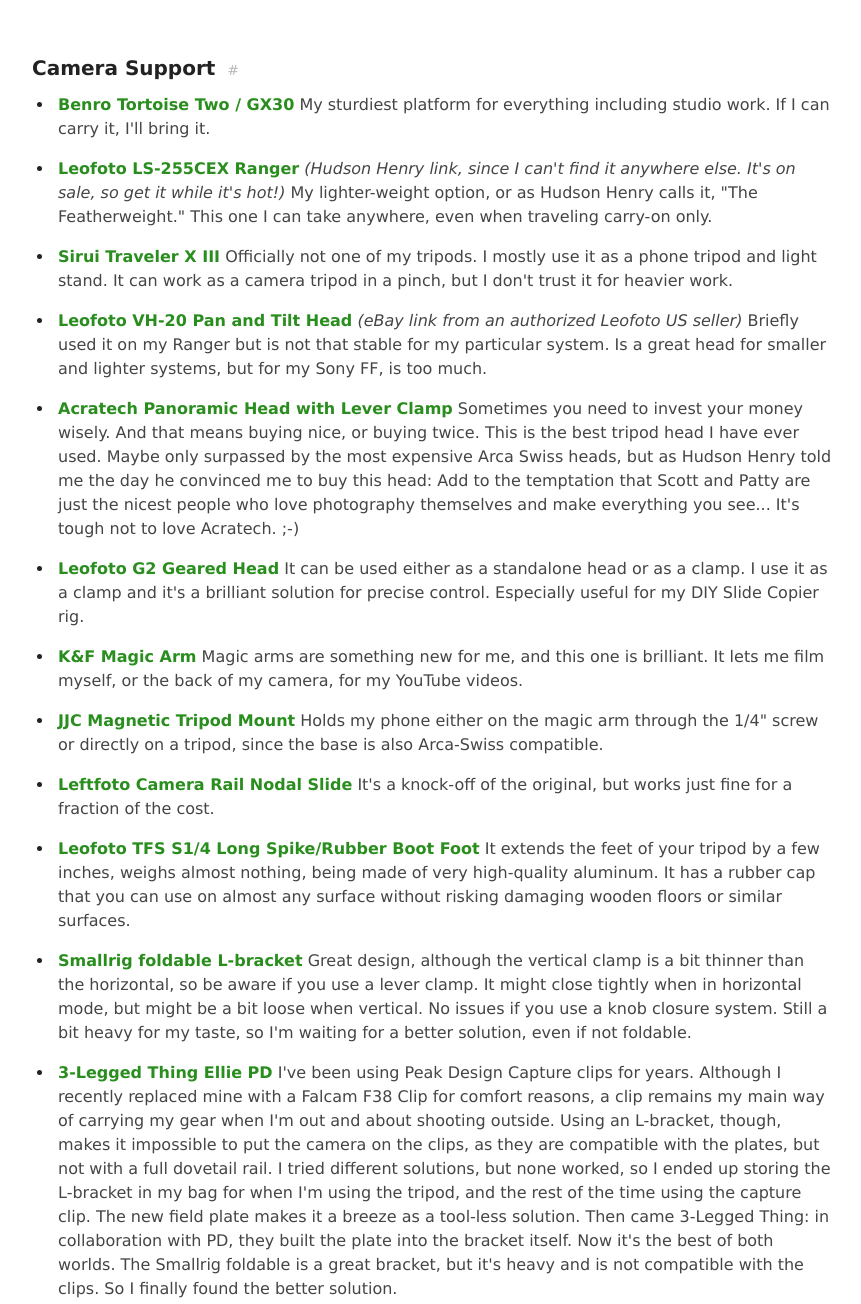
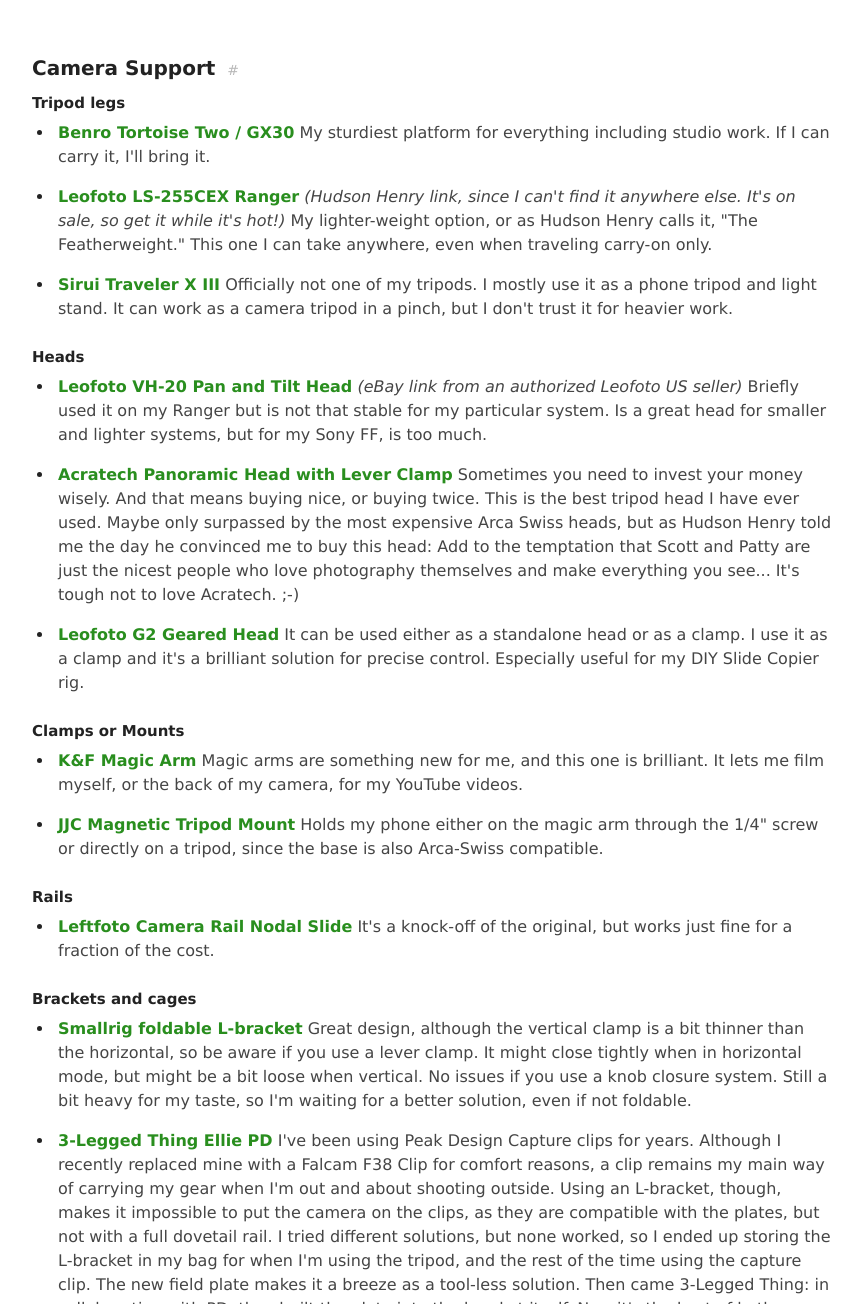
Before and after one commit to martinocando-cyberabu/allthelinks, a plain HTML site: page index.html in a window 1280 px wide. Shown: the part 2110-3414 px from the top of the page, without its empty margins (368-1229 px from the left). Drawn offline with Linux system fonts and the light colour scheme.

Commit message:
Split Camera Support into sub-categories

```diff
--- a/index.html
+++ b/index.html
@@ -106,6 +106,8 @@
   .note { font-style: italic; }
   ol.sub { margin: 6px 0 0; padding-left: 24px; list-style: lower-alpha; }
 
+  h3.subcat { color: var(--heading); font-size: 15px; line-height: 20px; font-weight: 700; margin: 26px 0 8px; scroll-margin-top: 56px; }
+  section h2 + h3.subcat { margin-top: 4px; }
   .top { display: inline-block; margin-top: 30px; font-size: 14px; }
   footer { margin-top: 48px; padding-top: 16px; border-top: 1px solid var(--rule); font-size: 13px; color: var(--muted); }
   footer a { font-weight: 400; }
@@ -241,21 +243,37 @@
 <!-- ============ CAMERA SUPPORT ============ -->
 <section id="camerasupport">
   <h2>Camera Support</h2>
+  <h3 class="subcat" id="tripod-legs">Tripod legs</h3>
   <ul class="items">
     <li><a href="https://link.amazon/B0b7KEPTv" rel="sponsored noopener" target="_blank">Benro Tortoise Two / GX30</a> <span class="desc">My sturdiest platform for everything including studio work. If I can carry it, I'll bring it.</span></li>
     <li><a href="https://shop.hudsonhenry.com/products/leofoto-ranger-ls-255cex-leveling-base-tripod-carbon-fiber-cf-5-section-smaller-lighter-more-stable" rel="noopener" target="_blank">Leofoto LS-255CEX Ranger</a> <span class="note">(Hudson Henry link, since I can't find it anywhere else. It's on sale, so get it while it's hot!)</span> <span class="desc">My lighter-weight option, or as Hudson Henry calls it, "The Featherweight." This one I can take anywhere, even when traveling carry-on only.</span></li>
     <li><a href="https://link.amazon/B06bOXmPM" rel="sponsored noopener" target="_blank">Sirui Traveler X III</a> <span class="desc">Officially not one of my tripods. I mostly use it as a phone tripod and light stand. It can work as a camera tripod in a pinch, but I don't trust it for heavier work.</span></li>
+  </ul>
+  <h3 class="subcat" id="heads">Heads</h3>
+  <ul class="items">
     <li><a href="https://www.ebay.com/itm/314480250727" rel="noopener" target="_blank">Leofoto VH-20 Pan and Tilt Head</a> <span class="note">(eBay link from an authorized Leofoto US seller)</span> <span class="desc">Briefly used it on my Ranger but is not that stable for my particular system. Is a great head for smaller and lighter systems, but for my Sony FF, is too much.</span></li>
     <li><a href="https://link.amazon/B04yZ1hqM" rel="sponsored noopener" target="_blank">Acratech Panoramic Head with Lever Clamp</a> <span class="desc">Sometimes you need to invest your money wisely. And that means buying nice, or buying twice. This is the best tripod head I have ever used. Maybe only surpassed by the most expensive Arca Swiss heads, but as Hudson Henry told me the day he convinced me to buy this head: Add to the temptation that Scott and Patty are just the nicest people who love photography themselves and make everything you see... It's tough not to love Acratech. ;-)</span></li>
     <li><a href="https://www.ebay.com/itm/235464827925" rel="noopener" target="_blank">Leofoto G2 Geared Head</a> <span class="desc">It can be used either as a standalone head or as a clamp. I use it as a clamp and it's a brilliant solution for precise control. Especially useful for my DIY Slide Copier rig.</span></li>
+  </ul>
+  <h3 class="subcat" id="clamps-mounts">Clamps or Mounts</h3>
+  <ul class="items">
     <li><a href="https://link.amazon/B0frrXXIr" rel="sponsored noopener" target="_blank">K&amp;F Magic Arm</a> <span class="desc">Magic arms are something new for me, and this one is brilliant. It lets me film myself, or the back of my camera, for my YouTube videos.</span></li>
     <li><a href="https://link.amazon/B0hR53MnT" rel="sponsored noopener" target="_blank">JJC Magnetic Tripod Mount</a> <span class="desc">Holds my phone either on the magic arm through the 1/4" screw or directly on a tripod, since the base is also Arca-Swiss compatible.</span></li>
+  </ul>
+  <h3 class="subcat" id="rails">Rails</h3>
+  <ul class="items">
     <li><a href="https://link.amazon/B05YDb90J" rel="sponsored noopener" target="_blank">Leftfoto Camera Rail Nodal Slide</a> <span class="desc">It's a knock-off of the original, but works just fine for a fraction of the cost.</span></li>
-    <li><a href="https://www.ebay.com/itm/205626829220" rel="noopener" target="_blank">Leofoto TFS S1/4 Long Spike/Rubber Boot Foot</a> <span class="desc">It extends the feet of your tripod by a few inches, weighs almost nothing, being made of very high-quality aluminum. It has a rubber cap that you can use on almost any surface without risking damaging wooden floors or similar surfaces.</span></li>
+  </ul>
+  <h3 class="subcat" id="brackets-cages">Brackets and cages</h3>
+  <ul class="items">
     <li><a href="https://www.bhphotovideo.com/c/product/1742675-REG/smallrig_3984_foldable_l_shape_mount_plate.html" rel="noopener" target="_blank">Smallrig foldable L-bracket</a> <span class="desc">Great design, although the vertical clamp is a bit thinner than the horizontal, so be aware if you use a lever clamp. It might close tightly when in horizontal mode, but might be a bit loose when vertical. No issues if you use a knob closure system. Still a bit heavy for my taste, so I'm waiting for a better solution, even if not foldable.</span></li>
     <li><a href="https://3leggedthing.com/en-row/products/ellie-universal-lbracket-system?variant=52494423294216" rel="noopener" target="_blank">3-Legged Thing Ellie PD</a> <span class="desc">I've been using Peak Design Capture clips for years. Although I recently replaced mine with a Falcam F38 Clip for comfort reasons, a clip remains my main way of carrying my gear when I'm out and about shooting outside. Using an L-bracket, though, makes it impossible to put the camera on the clips, as they are compatible with the plates, but not with a full dovetail rail. I tried different solutions, but none worked, so I ended up storing the L-bracket in my bag for when I'm using the tripod, and the rest of the time using the capture clip. The new field plate makes it a breeze as a tool-less solution. Then came 3-Legged Thing: in collaboration with PD, they built the plate into the bracket itself. Now it's the best of both worlds. The Smallrig foldable is a great bracket, but it's heavy and is not compatible with the clips. So I finally found the better solution.</span></li>
     <li><a href="https://www.amazon.com/dp/B0GD4J4KHN?tag=martinocando-20" rel="sponsored noopener" target="_blank">SmallRig HawkLock Quick Release Half Cage</a> <span class="desc">I really thought camera cages were exclusively for videographers. They looked like a good idea, but I thought I'd never get one for my camera. Until I saw <a href="https://www.youtube.com/watch?v=ZUqQqTB-Ldk" rel="noopener" target="_blank">this video from Mike Smith</a> explaining how to DIY the perfect L-bracket that won't interfere with your rear screen or connectors, and still make it Peak Design clip compatible. Just a brilliant idea.</span></li>
     <li><a href="https://link.amazon/B08jEuzKv" rel="sponsored noopener" target="_blank">Falcam F22 and F38 Quick Release L-Bracket</a> <span class="desc">Then, after too much research and trial and error, it turns out that Falcam already fixed the problem with a specific L-Bracket that looks like a half cage, and it has some of its features, but you don't need to add extra plates. A bit heavier than the half cage, but if you take into account the couple of plates you need to add to have full functionality, it ends up being a better solution as it provides an extended surface to land your pinky finger.</span></li>
+  </ul>
+  <h3 class="subcat" id="support-accessories">Other accessories</h3>
+  <ul class="items">
+    <li><a href="https://www.ebay.com/itm/205626829220" rel="noopener" target="_blank">Leofoto TFS S1/4 Long Spike/Rubber Boot Foot</a> <span class="desc">It extends the feet of your tripod by a few inches, weighs almost nothing, being made of very high-quality aluminum. It has a rubber cap that you can use on almost any surface without risking damaging wooden floors or similar surfaces.</span></li>
   </ul>
 </section>
 
```
